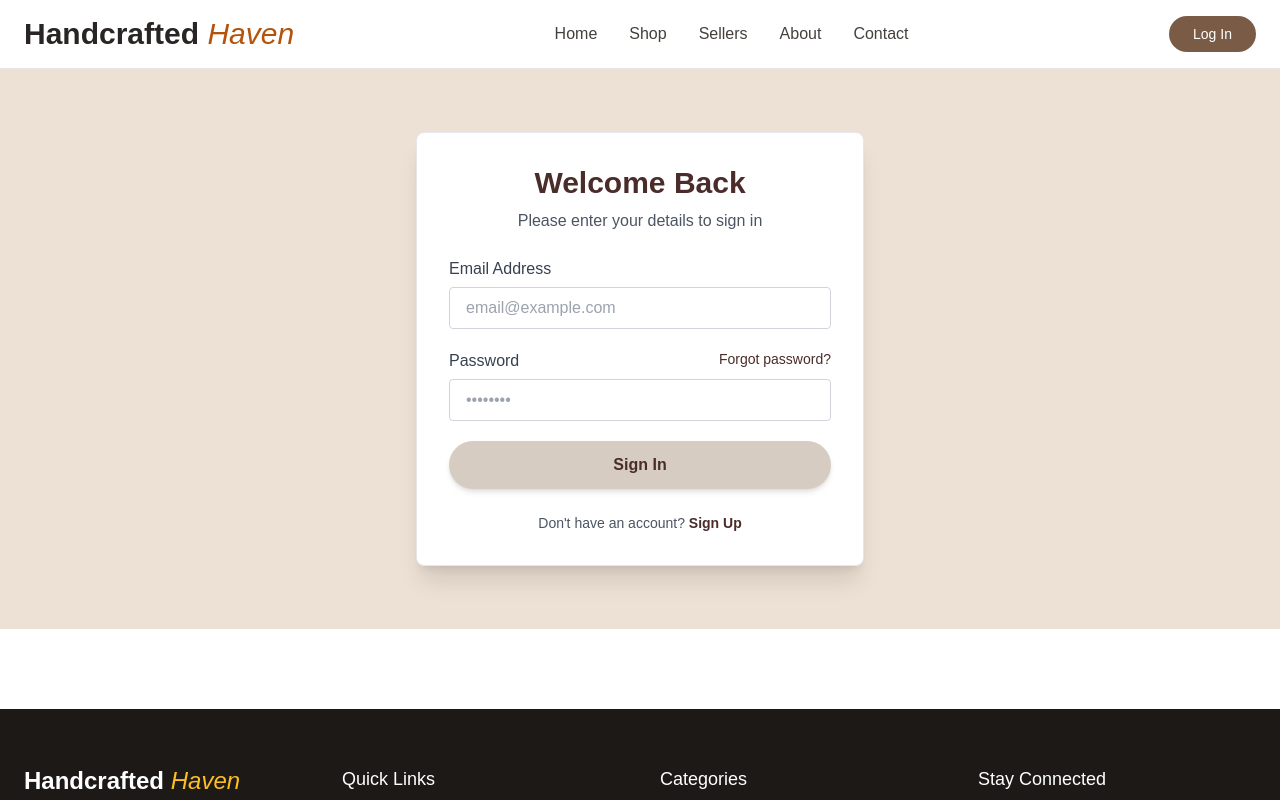
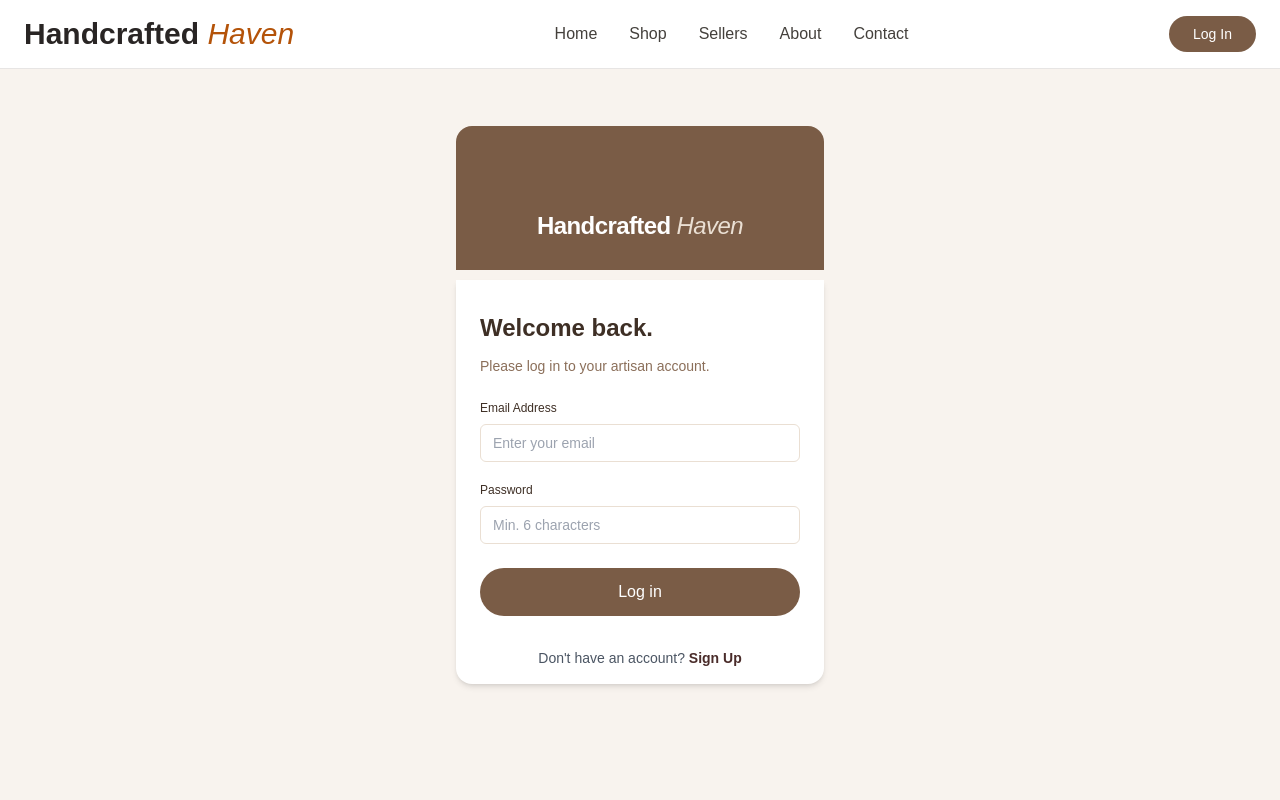
Before and after one commit to AzureFirehawk/handcrafted-haven, a Next.js app: page /login in a window 1280 px wide. Shown: the top 800 px of the page. Built offline with nearby package versions, Linux system fonts and the light colour scheme; no server answers.

Commit message:
updated login form to include Sign Up link

```diff
--- a/app/login/page.tsx
+++ b/app/login/page.tsx
@@ -1,181 +1,25 @@
-"use client";
+import LoginForm from '@/app/ui/login-form';
+import { Suspense } from 'react';
+import Link from 'next/link';
 
-import { useState, FormEvent } from "react";
-import Link from "next/link";
-import { useRouter } from "next/navigation";
-
-function isValidEmail(email: string) {
-  return /\S+@\S+\.\S+/.test(email);
-}
-
-export default function Page() {
-  const [email, setEmail] = useState("");
-  const [password, setPassword] = useState("");
-  const [error, setError] = useState<string | null>(null);
-  const [success, setSuccess] = useState<string | null>(null);
-  const [isLoading, setIsLoading] = useState(false);
-  const [fieldErrors, setFieldErrors] = useState({ email: "", password: "" });
-  const router = useRouter();
-
-  const validate = () => {
-    const errors = { email: "", password: "" };
-
-    if (!email.trim()) {
-      errors.email = "Email is required.";
-    } else if (!isValidEmail(email)) {
-      errors.email = "Enter a valid email address.";
-    }
-
-    if (!password) {
-      errors.password = "Password is required.";
-    } else if (password.length < 8) {
-      errors.password = "Password must be at least 8 characters.";
-    }
-
-    setFieldErrors(errors);
-    return !errors.email && !errors.password;
-  };
-
-  const handleSubmit = async (event: FormEvent<HTMLFormElement>) => {
-    event.preventDefault();
-    setError(null);
-    setSuccess(null);
-
-    if (!validate()) {
-      setError("Please fix the errors before signing in.");
-      return;
-    }
-
-    setIsLoading(true);
-
-    // ✅ REAL LOGIN CHECK
-    const storedUser = localStorage.getItem("user");
-
-    if (!storedUser) {
-      setError("No account found. Please sign up first.");
-      setIsLoading(false);
-      return;
-    }
-
-    const user = JSON.parse(storedUser);
-
-    if (email !== user.email) {
-      setError("Email not found.");
-      setIsLoading(false);
-      return;
-    }
-
-    if (password !== user.password) {
-      setError("Incorrect password.");
-      setIsLoading(false);
-      return;
-    }
-
-    // ✅ SUCCESS
-    setSuccess("Welcome back! You have successfully signed in.");
-    setIsLoading(false);
-
-    setTimeout(() => {
-      router.push("/");
-    }, 1500);
-  };
-
+export default function LoginPage() {
   return (
-    <div className="flex flex-col items-center justify-center min-h-[70vh] px-4 bg-[#EDE0D4]">
-      <div className="w-full max-w-md p-8 space-y-6 bg-white rounded-lg shadow-xl border border-gray-200">
-
-        <div className="text-center">
-          <h2 className="text-3xl font-bold text-[#4A2C2A]">Welcome Back</h2>
-          <p className="text-gray-600 mt-2">
-            Please enter your details to sign in
-          </p>
+    <main className="flex items-center justify-center md:h-screen bg-[#f8f3ee]">
+      <div className="relative mx-auto flex w-full max-w-[400px] flex-col space-y-2.5 p-4 md:-mt-32">
+        {/* Header del Login con estilo Handcrafted */}
+        <div className="flex h-20 w-full items-end rounded-t-2xl bg-[#7a5c46] p-3 md:h-36">
+          <div className="w-full text-white text-center pb-4">
+            <Link href="/" className="text-2xl font-bold tracking-tight">
+              Handcrafted <span className="font-light italic text-[#eadfd3]">Haven</span>
+            </Link>
+          </div>
         </div>
 
-        {success && (
-          <div className="p-3 text-sm text-green-700 bg-green-50 border border-green-200 rounded-md">
-            {success}
-          </div>
-        )}
-
-        {error && (
-          <div className="p-3 text-sm text-red-600 bg-red-50 border border-red-200 rounded-md">
-            {error}
-          </div>
-        )}
-
-        <form className="space-y-5" onSubmit={handleSubmit} noValidate>
-          <div>
-            <label
-              className="block mb-1.5 font-medium text-gray-700"
-              htmlFor="email"
-            >
-              Email Address
-            </label>
-            <input
-              type="email"
-              id="email"
-              value={email}
-              onChange={(event) => setEmail(event.target.value)}
-              placeholder="email@example.com"
-              className={`w-full px-4 py-2 border rounded focus:outline-none focus:ring-2 focus:ring-[#D6CCC2] focus:border-transparent transition-all ${
-                fieldErrors.email ? "border-red-400" : "border-gray-300"
-              }`}
-              required
-            />
-            {fieldErrors.email && (
-              <p className="mt-1 text-sm text-red-600">{fieldErrors.email}</p>
-            )}
-          </div>
-
-          <div>
-            <div className="flex justify-between mb-1.5">
-              <label className="font-medium text-gray-700" htmlFor="password">
-                Password
-              </label>
-              <Link
-                href="/forgot-password"
-                className="text-sm text-[#4A2C2A] hover:underline"
-              >
-                Forgot password?
-              </Link>
-            </div>
-            <input
-              type="password"
-              id="password"
-              value={password}
-              onChange={(event) => setPassword(event.target.value)}
-              placeholder="••••••••"
-              className={`w-full px-4 py-2 border rounded focus:outline-none focus:ring-2 focus:ring-[#D6CCC2] focus:border-transparent transition-all ${
-                fieldErrors.password ? "border-red-400" : "border-gray-300"
-              }`}
-              required
-            />
-            {fieldErrors.password && (
-              <p className="mt-1 text-sm text-red-600">
-                {fieldErrors.password}
-              </p>
-            )}
-          </div>
-
-          <button
-            type="submit"
-            disabled={isLoading}
-            className="w-full py-3 mt-2 text-[#4A2C2A] bg-[#D6CCC2] rounded-full hover:bg-[#cbbba9] transition-colors font-bold shadow-md disabled:opacity-50 disabled:cursor-not-allowed"
-          >
-            {isLoading ? "Signing In..." : "Sign In"}
-          </button>
-        </form>
-
-        <div className="text-center text-sm text-gray-600">
-          Don&apos;t have an account?{" "}
-          <Link
-            href="/sign-up"
-            className="text-[#4A2C2A] font-bold hover:underline"
-          >
-            Sign Up
-          </Link>
-        </div>
+        {/* Formulario envuelto en Suspense */}
+        <Suspense fallback={<p className="text-center text-[#3e2f25]">Cargando...</p>}>
+          <LoginForm />
+        </Suspense>
       </div>
-    </div>
+    </main>
   );
 }
--- a/app/ui/login-form.tsx
+++ b/app/ui/login-form.tsx
@@ -3,6 +3,7 @@
 import { useActionState } from 'react';
 import { authenticate } from '@/app/lib/actions';
 import { useSearchParams } from 'next/navigation';
+import Link from 'next/link';
 
 export default function LoginForm() {
   const searchParams = useSearchParams();
@@ -56,6 +57,15 @@ export default function LoginForm() {
             <p className="text-sm text-red-500">{errorMessage}</p>
           )}
         </div>
+        <div className="text-center text-sm text-gray-600">
+          Don&apos;t have an account?{" "}
+          <Link
+            href="/sign-up"
+            className="text-[#4A2C2A] font-bold hover:underline"
+          >
+            Sign Up
+          </Link>
+        </div>
       </div>
     </form>
   );
```
